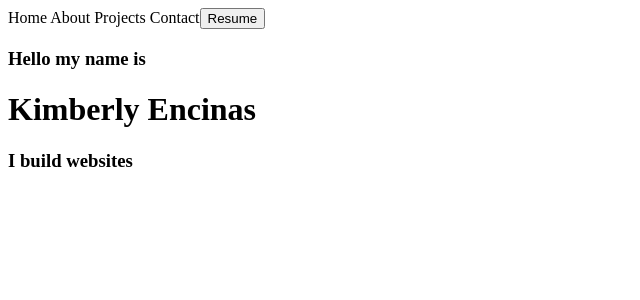
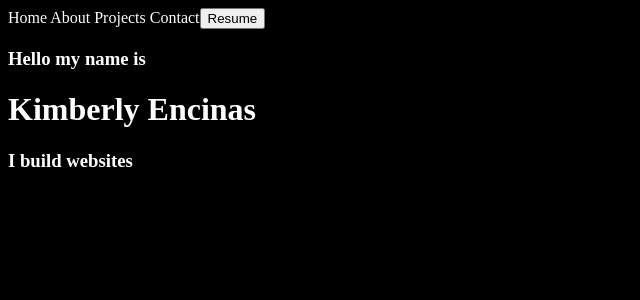
Before and after one commit to kimbencinas/kimbencinas.github.io, a React (Create React App) app: page / in a window 1280 px wide. Shown: the top 300 px of the page, without its empty margins (0-640 px from the left). Built offline with nearby package versions, Linux system fonts and the light colour scheme.

Commit message:
add tailwind to project

```diff
--- a/package.json
+++ b/package.json
@@ -35,5 +35,8 @@
       "last 1 firefox version",
       "last 1 safari version"
     ]
+  },
+  "devDependencies": {
+    "tailwindcss": "^3.4.1"
   }
 }
--- a/src/App.css
+++ b/src/App.css
@@ -0,0 +1,4 @@
+body {
+  background-color: black;
+  color: white;
+}
```
Also changed, not shown: tailwind.config.js (added, +10 -0 lines), 1 other file (tests, documents, lock files or other folders).
